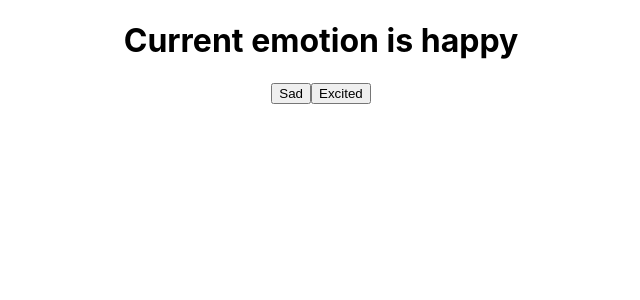
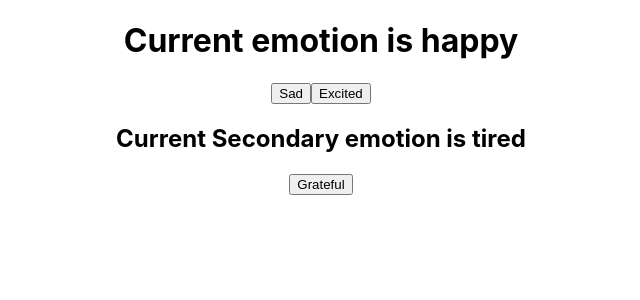
Before and after one commit to samndambuki/Create-React-App-Poj, a React (Create React App) app: page / in a window 1280 px wide. Shown: the top 300 px of the page, without its empty margins (319-959 px from the left). Built offline with nearby package versions, Linux system fonts and the light colour scheme.

Commit message:
Dependency Array

```diff
--- a/src/App.js
+++ b/src/App.js
@@ -11,6 +11,8 @@
 function App() {
 
   const [emotion,setEmotion] = useState("happy");
+  const [secondary,setSecondary] =
+  useState("tired");
 
   //console.log(what);
 
@@ -18,11 +20,17 @@
     console.log(`Its ${emotion} right now`);
   }, [emotion]);
 
+  useEffect(()=>{
+    console.log(`Its ${secondary} around here`);
+  },[secondary]);
+
   return (
     <div className="App">
      <h1>Current emotion is {emotion}</h1>
      <button onClick={()=> setEmotion("sad")}>Sad</button>
      <button onClick={()=> setEmotion("excited")}>Excited</button>
+     <h2>Current Secondary emotion is {secondary}</h2>
+     <button onClick={()=> setSecondary("grateful")}>Grateful</button>
     </div>
   );
 }
```
